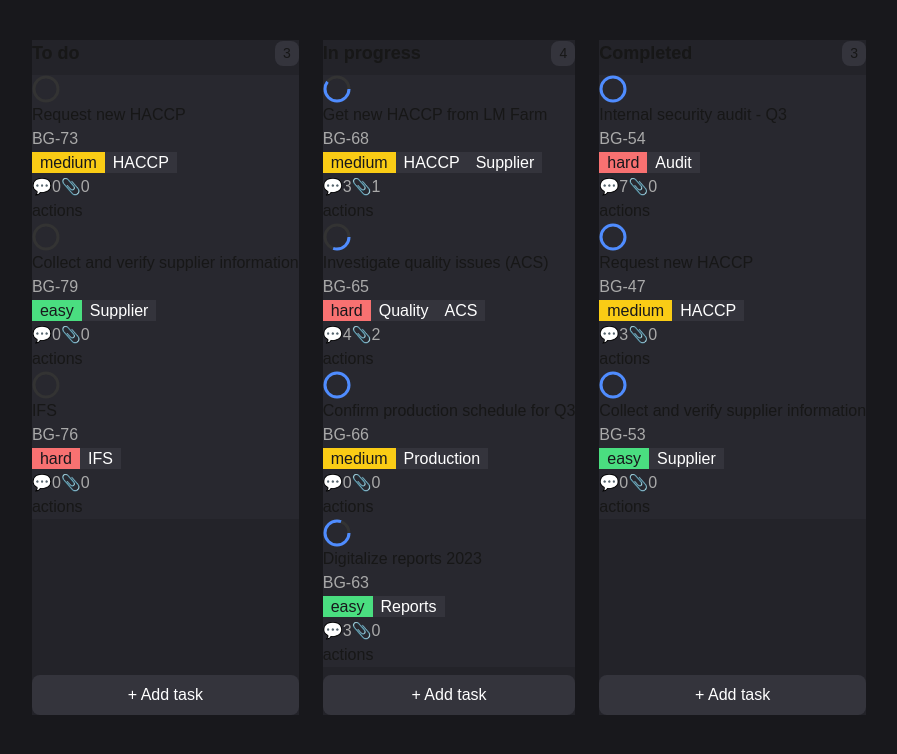
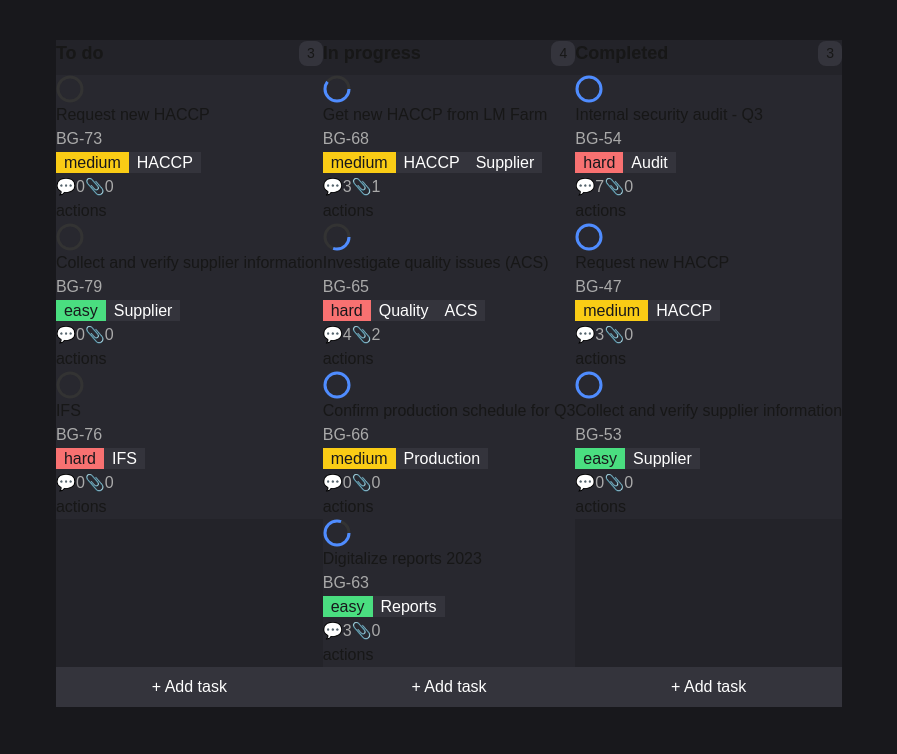
Before and after one commit to kam1kazy/qa-pasha-and-alko-qa, a Next.js app in the folder client/: page /tasks in a window 1280 px wide. Shown: the top 754 px of the page, without its empty margins (191-1088 px from the left). Built offline with nearby package versions, Linux system fonts and the light colour scheme.

Commit message:
client: вынес стили

```diff
--- /dev/null
+++ b/client/src/features/add-task/AddTaskButton.module.scss
@@ -0,0 +1,10 @@
+.addTaskButto {
+  margin-top: 8;
+  background: #34343c;
+  color: #fff;
+  border: none;
+  border-radius: 8;
+  padding: 8px 0;
+  width: 100%;
+  cursor: pointer;
+}
--- a/client/src/features/add-task/AddTaskButton.tsx
+++ b/client/src/features/add-task/AddTaskButton.tsx
@@ -1,3 +1,5 @@
+import styles from './AddTaskButton.module.scss';
+
 interface KanbanAddTaskButtonProps {
   onAdd: () => void;
 }
@@ -5,19 +7,7 @@ interface KanbanAddTaskButtonProps {
 export const KanbanAddTaskButton: React.FC<KanbanAddTaskButtonProps> = ({
   onAdd,
 }) => (
-  <button
-    style={{
-      marginTop: 8,
-      background: '#34343c',
-      color: '#fff',
-      border: 'none',
-      borderRadius: 8,
-      padding: '8px 0',
-      width: '100%',
-      cursor: 'pointer',
-    }}
-    onClick={onAdd}
-  >
+  <button className={styles.addTaskButto} onClick={onAdd}>
     + Add task
   </button>
 );
--- /dev/null
+++ b/client/src/features/kanban-board/KanbanBoard.module.scss
@@ -0,0 +1,6 @@
+.board {
+  display: flex;
+  gap: 24;
+  justify-content: center;
+  width: 100%;
+}
--- a/client/src/features/kanban-board/KanbanBoard.tsx
+++ b/client/src/features/kanban-board/KanbanBoard.tsx
@@ -7,19 +7,14 @@ import { KanbanColumn } from '@/features/kanban-column/KanbanColumn';
 import { RootState } from '@/shared/lib/redux/store';
 import { KanbanDndProvider } from '@/shared/providers/KanbanDndProvider';
 
+import styles from './KanbanBoard.module.scss';
+
 export const KanbanBoard: React.FC = () => {
   const columns = useSelector((state: RootState) => state.columns.columns);
 
   return (
     <KanbanDndProvider columns={columns}>
-      <div
-        style={{
-          display: 'flex',
-          gap: 24,
-          justifyContent: 'center',
-          width: '100%',
-        }}
-      >
+      <div className={styles.board}>
         {columns.map((column: IKanbanColumn) => (
           <KanbanColumn key={column.id} column={column} />
         ))}
```
